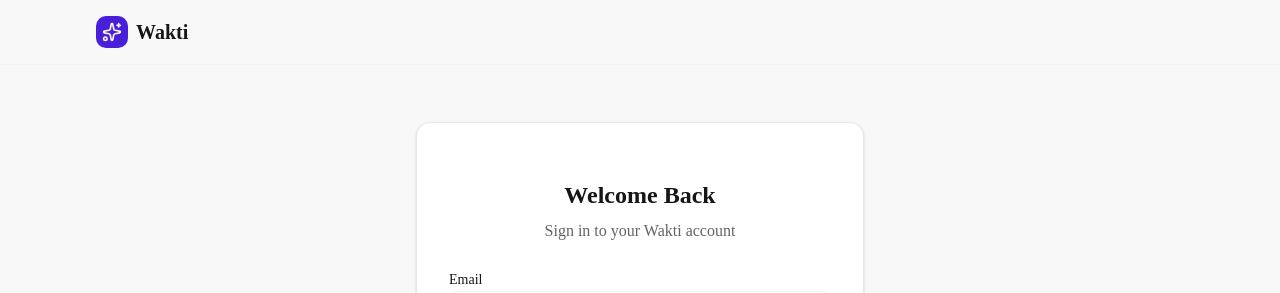
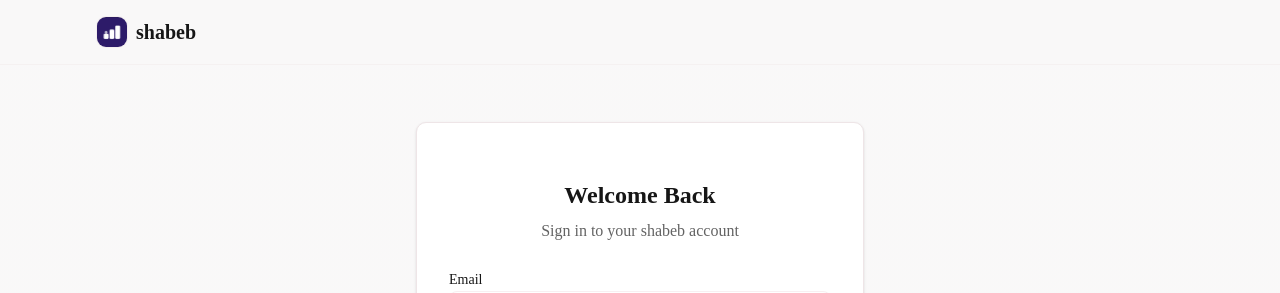
Before and after one commit to tarek-brahimi/ecohacck, a Next.js app: page /login in a window 1280 px wide. Shown: the top 293 px of the page. Built offline with nearby package versions, Linux system fonts and the light colour scheme; no server answers.

Commit message:
feat (ui )

```diff
--- a/app/admin/layout.tsx
+++ b/app/admin/layout.tsx
@@ -5,8 +5,9 @@ import { useAuth } from '@/lib/auth-context';
 import { useRouter } from 'next/navigation';
 import { useEffect } from 'react';
 import { Button } from '@/components/ui/button';
+import { BrandLogo } from '@/components/brand-logo';
 import Link from 'next/link';
-import { Sparkles, LayoutDashboard, Users, ActivitySquare, LogOut, Menu } from 'lucide-react';
+import { LayoutDashboard, Users, ActivitySquare, LogOut, Menu } from 'lucide-react';
 import { useState } from 'react';
 import { fadeInUp } from '@/components/ui/motion';
 
@@ -105,10 +106,7 @@ export default function AdminLayout({
       >
         {/* Logo */}
         <Link href="/admin" className="flex items-center gap-2 mb-8 hover:opacity-80 transition">
-          <div className="w-10 h-10 rounded-lg bg-primary flex items-center justify-center">
-            <Sparkles className="w-6 h-6 text-primary-foreground" />
-          </div>
-          <span className="text-xl font-bold text-foreground">Wakti</span>
+          <BrandLogo />
         </Link>
 
         {/* Admin Badge */}
--- a/app/dashboard/chat/page.tsx
+++ b/app/dashboard/chat/page.tsx
@@ -22,7 +22,7 @@ export default function ChatPage() {
     {
       id: "1",
       role: "assistant",
-      content: `Hello! I'm your Wakti activity assistant. Tell me what kind of activities you're interested in, and I'll recommend the perfect ones for you! You can ask me about sports, arts, tech, music, outdoor activities, social events, or anything else.`,
+      content: `Hello! I'm your shabeb activity assistant. Tell me what kind of activities you're interested in, and I'll recommend the perfect ones for you! You can ask me about sports, arts, tech, music, outdoor activities, social events, or anything else.`,
     },
   ]);
   const [input, setInput] = useState("");
@@ -66,7 +66,7 @@ export default function ChatPage() {
         content: `${result.message}\n\n${result.recommendations
           .map(
             (activity) =>
-              `• ${parseActivity(activity).title} - ${activity.category} at ${activity.location}`,
+              `- ${parseActivity(activity).title} - ${activity.category} at ${activity.location}`,
           )
           .join("\n")}`,
       };
--- a/app/dashboard/layout.tsx
+++ b/app/dashboard/layout.tsx
@@ -6,8 +6,9 @@ import { useRouter } from 'next/navigation';
 import { useEffect } from 'react';
 import { Button } from '@/components/ui/button';
 import { useTheme } from '@/components/theme-provider';
+import { BrandLogo } from '@/components/brand-logo';
 import Link from 'next/link';
-import { Sparkles, LayoutGrid, MapPin, MessageSquare, Trophy, User, LogOut, Menu, Moon, Sun, Shield } from 'lucide-react';
+import { LayoutGrid, MapPin, MessageSquare, Trophy, User, LogOut, Menu, Moon, Sun, Shield } from 'lucide-react';
 import { useState } from 'react';
 import { fadeInUp } from '@/components/ui/motion';
 
@@ -73,10 +74,7 @@ export default function DashboardLayout({
       >
         {/* Logo */}
         <Link href="/dashboard/feed" className="flex items-center gap-2 mb-8 hover:opacity-80 transition">
-          <div className="w-10 h-10 rounded-lg bg-primary flex items-center justify-center">
-            <Sparkles className="w-6 h-6 text-primary-foreground" />
-          </div>
-          <span className="text-xl font-bold text-foreground">Wakti</span>
+          <BrandLogo />
         </Link>
 
         {/* User Info */}
--- a/app/dashboard/profile/page.tsx
+++ b/app/dashboard/profile/page.tsx
@@ -4,7 +4,7 @@ import { useEffect, useState } from "react";
 import { useAuth } from "@/lib/auth-context";
 import { Card } from "@/components/ui/card";
 import { Button } from "@/components/ui/button";
-import { Mail, Cake, Sparkles, ActivitySquare } from "lucide-react";
+import { Mail, Cake, ActivitySquare } from "lucide-react";
 import { Activity, UserProfile } from "@/lib/types";
 import {
   apiRequest,
--- a/app/globals.css
+++ b/app/globals.css
@@ -348,23 +348,6 @@ input[type="checkbox"]:checked {
 }
 
 /* ===== CARD HOVER ANIMATION (Lift & Shadow) ===== */
-[role="article"],
-.card {
-  transition: all 0.4s cubic-bezier(0.34, 1.56, 0.64, 1);
-}
-
-[role="article"]:hover,
-.card:hover,
-.card-hover:hover {
-  transform: translateY(-12px);
-  box-shadow: 0 20px 40px rgba(0, 0, 0, 0.15);
-}
-
-.card-hover {
-  position: relative;
-  overflow: hidden;
-}
-
 /* ===== TOGGLE ANIMATION (Bounce & Rotate) ===== */
 input[type="checkbox"][role="switch"],
 [role="switch"] {
--- a/app/layout.tsx
+++ b/app/layout.tsx
@@ -4,25 +4,25 @@ import { ThemeProvider } from '@/components/theme-provider'
 import './globals.css'
 
 export const metadata: Metadata = {
-  title: 'Wakti - Discover Youth Activities',
+  title: 'shabeb - Discover Youth Activities',
   description: 'Discover and join exciting youth activities in your area',
   generator: 'v0.app',
   icons: {
     icon: [
       {
-        url: '/icon-light-32x32.png',
+        url: '/image.png',
         media: '(prefers-color-scheme: light)',
       },
       {
-        url: '/icon-dark-32x32.png',
+        url: '/image.png',
         media: '(prefers-color-scheme: dark)',
       },
       {
-        url: '/icon.svg',
-        type: 'image/svg+xml',
+        url: '/image.png',
+        type: 'image/png',
       },
     ],
-    apple: '/apple-icon.png',
+    apple: '/image.png',
   },
 }
 
--- a/app/login/page.tsx
+++ b/app/login/page.tsx
@@ -7,8 +7,8 @@ import { useRouter } from 'next/navigation';
 import { Button } from '@/components/ui/button';
 import { Input } from '@/components/ui/input';
 import { Card } from '@/components/ui/card';
+import { BrandLogo } from '@/components/brand-logo';
 import Link from 'next/link';
-import { Sparkles } from 'lucide-react';
 import { fadeInUp, pageTransition } from '@/components/ui/motion';
 
 export default function LoginPage() {
@@ -59,10 +59,7 @@ export default function LoginPage() {
       >
         <div className="max-w-6xl mx-auto px-4 sm:px-6 lg:px-8 py-4 flex items-center justify-between">
           <Link href="/" className="flex items-center gap-2 hover:opacity-80 transition">
-            <div className="w-8 h-8 rounded-lg bg-primary flex items-center justify-center">
-              <Sparkles className="w-5 h-5 text-primary-foreground" />
-            </div>
-            <span className="text-xl font-bold text-foreground">Wakti</span>
+            <BrandLogo imageClassName="size-8" />
           </Link>
         </div>
       </motion.header>
@@ -80,7 +77,7 @@ export default function LoginPage() {
             <div className="p-8 space-y-6">
             <div className="space-y-2 text-center">
               <h1 className="text-2xl font-bold text-foreground">Welcome Back</h1>
-              <p className="text-muted-foreground">Sign in to your Wakti account</p>
+              <p className="text-muted-foreground">Sign in to your shabeb account</p>
             </div>
 
             <form onSubmit={handleSubmit} className="space-y-4">
--- a/app/page.tsx
+++ b/app/page.tsx
@@ -6,6 +6,7 @@ import { useEffect, useState } from 'react';
 import { motion } from 'framer-motion';
 import { Button } from '@/components/ui/button';
 import { ActivityMap } from '@/components/activity-map';
+import { BrandLogo } from '@/components/brand-logo';
 import Link from 'next/link';
 import { MapPin, Users, Zap } from 'lucide-react';
 import { fadeInUp, pageTransition } from '@/components/ui/motion';
@@ -68,9 +69,7 @@ export default function LandingPage() {
       >
         <div className="max-w-6xl mx-auto px-4 sm:px-6 lg:px-8 py-4 flex items-center justify-between">
           <div className="flex items-center gap-2">
-
-            <span className="text-xl font-bold text-foreground">shabeb</span>
-
+            <BrandLogo />
           </div>
           <nav className="hidden md:flex items-center gap-8">
             <a href="#features" className="text-sm text-muted-foreground hover:text-foreground transition">Features</a>
@@ -139,7 +138,7 @@ export default function LandingPage() {
       {/* Features Section */}
       <section id="features" className="bg-card border-y border-border">
         <div className="max-w-6xl mx-auto px-4 sm:px-6 lg:px-8 py-20">
-          <h2 className="text-4xl font-bold text-foreground text-center mb-16">Why Choose Wakti?</h2>
+          <h2 className="text-4xl font-bold text-foreground text-center mb-16">Why Choose shabeb?</h2>
           <div className="grid md:grid-cols-3 gap-8">
             {[
               {
--- a/app/signup/page.tsx
+++ b/app/signup/page.tsx
@@ -8,8 +8,8 @@ import { Button } from '@/components/ui/button';
 import { Input } from '@/components/ui/input';
 import { Card } from '@/components/ui/card';
 import { Checkbox } from '@/components/ui/checkbox';
+import { BrandLogo } from '@/components/brand-logo';
 import Link from 'next/link';
-import { Sparkles } from 'lucide-react';
 import { fadeInUp, pageTransition } from '@/components/ui/motion';
 
 type AgeGroup = 'teen' | 'young-adult';
@@ -81,10 +81,7 @@ export default function SignupPage() {
       >
         <div className="max-w-6xl mx-auto px-4 sm:px-6 lg:px-8 py-4 flex items-center justify-between">
           <Link href="/" className="flex items-center gap-2 hover:opacity-80 transition">
-            <div className="w-8 h-8 rounded-lg bg-primary flex items-center justify-center">
-              <Sparkles className="w-5 h-5 text-primary-foreground" />
-            </div>
-            <span className="text-xl font-bold text-foreground">Wakti</span>
+            <BrandLogo imageClassName="size-8" />
           </Link>
         </div>
       </motion.header>
@@ -102,7 +99,7 @@ export default function SignupPage() {
             <div className="p-8 space-y-6">
             <div className="space-y-2 text-center">
               <h1 className="text-2xl font-bold text-foreground">Create Account</h1>
-              <p className="text-muted-foreground">Join Wakti and discover activities</p>
+              <p className="text-muted-foreground">Join shabeb and discover activities</p>
             </div>
 
             <form onSubmit={handleSubmit} className="space-y-4">
--- /dev/null
+++ b/components/brand-logo.tsx
@@ -0,0 +1,42 @@
+import Image from 'next/image'
+import { cn } from '@/lib/utils'
+
+interface BrandLogoProps {
+  className?: string
+  imageClassName?: string
+  textClassName?: string
+}
+
+export function BrandLogo({
+  className,
+  imageClassName,
+  textClassName,
+}: BrandLogoProps) {
+  return (
+    <span className={cn('inline-flex items-center gap-2', className)}>
+      <span
+        className={cn(
+          'flex size-10 items-center justify-center overflow-hidden rounded-lg border border-border/50 bg-background',
+          imageClassName,
+        )}
+      >
+        <Image
+          src="/image.png"
+          alt="shabeb logo"
+          width={40}
+          height={40}
+          className="h-full w-full object-contain"
+          priority
+        />
+      </span>
+      <span
+        className={cn(
+          'text-xl font-bold tracking-normal text-foreground',
+          textClassName,
+        )}
+      >
+        shabeb
+      </span>
+    </span>
+  )
+}
--- a/components/ui/card.tsx
+++ b/components/ui/card.tsx
@@ -7,7 +7,7 @@ function Card({ className, ...props }: React.ComponentProps<'div'>) {
     <div
       data-slot="card"
       className={cn(
-        'card-hover relative overflow-hidden bg-card text-card-foreground flex flex-col gap-6 rounded-xl border py-6 shadow-sm transition-all duration-400 ease-out hover:-translate-y-2 hover:shadow-2xl hover:border-primary/30',
+        'relative overflow-hidden bg-card text-card-foreground flex flex-col gap-6 rounded-lg border py-6 shadow-sm transition-colors duration-300 hover:border-primary/20 hover:shadow-md',
         className,
       )}
       {...props}
```
Also changed, not shown: components/activity-card.tsx (+65 -42 lines), 1 other file (tests, documents, lock files or other folders).
